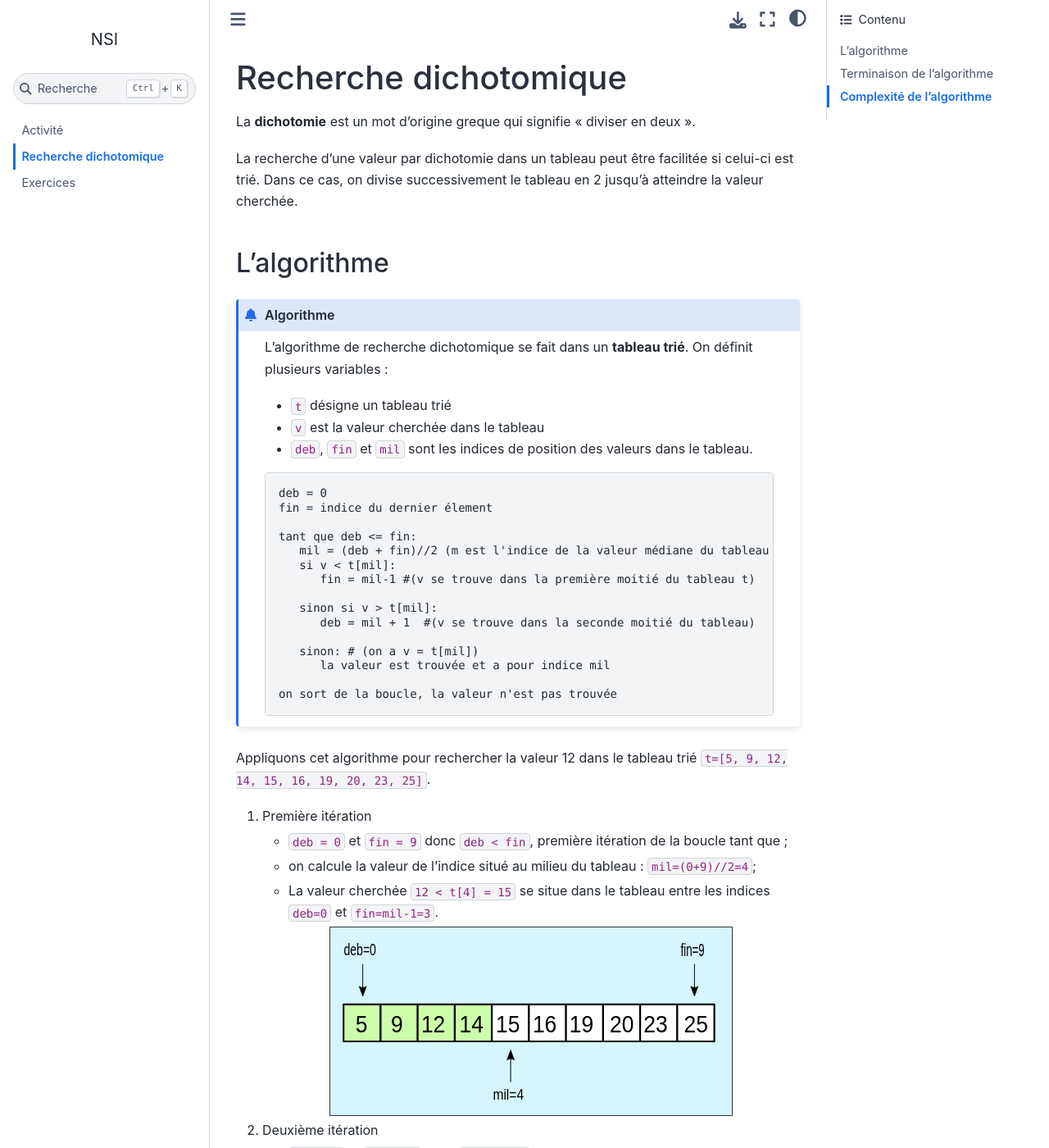
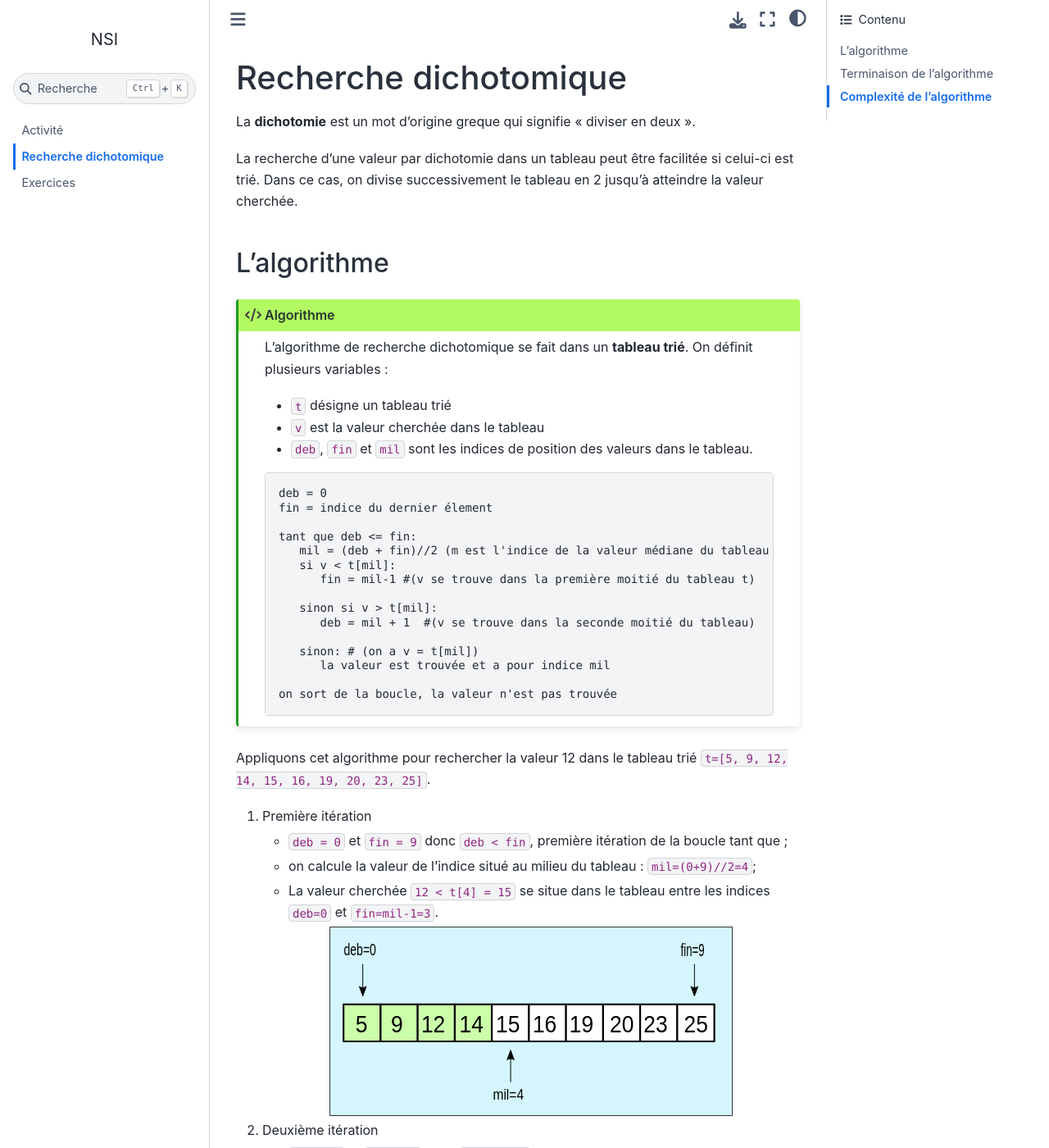
Before and after one commit to ychistel/1nsi_algo_dichotomie, a Sphinx documentation site: the page built from source/content/cours.rst, in a window 1280 px wide and 1400 px high. Shown: the whole window at 82% size. Built offline with Sphinx 7.4.7 and the Sphinx Book theme 1.1.4, drawn with Linux system fonts in a browser that asks for light colours.

Commit message:
mise à jour contenu index

```diff
--- a/source/_static/custom.css
+++ b/source/_static/custom.css
@@ -48,9 +48,9 @@ div.definition.admonition{border-color:#2b5b84;}
 div.definition > p.admonition-title{background-color:#badafa;color:#2b5b84;}
 div.definition > p.admonition-title::after{color:#2b5b84;content: "\e1fe";}
 
-div.code.admonition{border-color:#249b22;}
-div.code > p.admonition-title{background-color:#b3f962;color:rgb(39, 54, 47)}
-div.code > p.admonition-title::after{color:#404140;content: "\f121";}
+div.code.admonition, div.algo.admonition{border-color:#249b22;}
+div.code > p.admonition-title, div.algo > p.admonition-title{background-color:#b3f962;color:rgb(39, 54, 47)}
+div.code > p.admonition-title::after, div.algo > p.admonition-title::after{color:#404140;content: "\f121";}
 
 div.propriete.admonition{border-color:#404140;}
 div.propriete > p.admonition-title{background-color:#d4d4d4;color:#404140;}
--- a/source/index.rst
+++ b/source/index.rst
@@ -11,6 +11,7 @@ Recherche par dichotomie
 
 .. toctree::
    :maxdepth: 1
+   :hidden:
 
    content/activite.rst
    content/cours.rst
```
